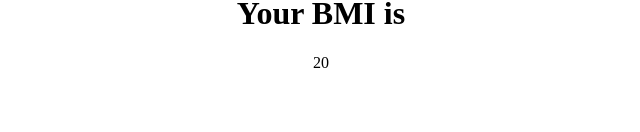
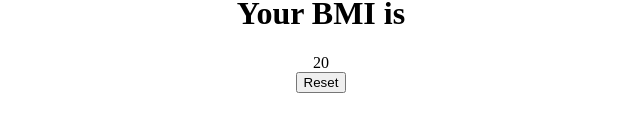
Before and after one commit to flmngwllm/BMI-Calculator, a React (Create React App) app: page / in a window 1280 px wide. Shown: the part 230-362 px from the top of the page, without its empty margins (319-959 px from the left). Built offline with nearby package versions, Linux system fonts and the light colour scheme.

Commit message:
fixed bug in reset and added value in height input

```diff
--- a/src/App.js
+++ b/src/App.js
@@ -6,8 +6,8 @@
   const [height, setHeight] = useState(140);
 
   function HandleReset() {
-    useState(40);
-    useState(140);
+    setWeight(40);
+    setHeight(140);
   }
 
   return (
@@ -15,7 +15,7 @@
       <Weight weight={weight} setWeight={setWeight} />
       <Height height={height} setHeight={setHeight} />
       <DisplayBMI weight={weight} height={height} />
-      <Reset />
+      <Reset reset={HandleReset} />
     </div>
   );
 }
@@ -48,6 +48,7 @@
         min="140"
         max="220"
         onChange={(e) => setHeight(e.target.value)}
+        value={height}
       />
     </div>
   );
@@ -63,6 +64,6 @@
   );
 }
 
-function Reset() {
-  return;
+function Reset({ reset }) {
+  return <button onClick={reset}>Reset</button>;
 }
```
